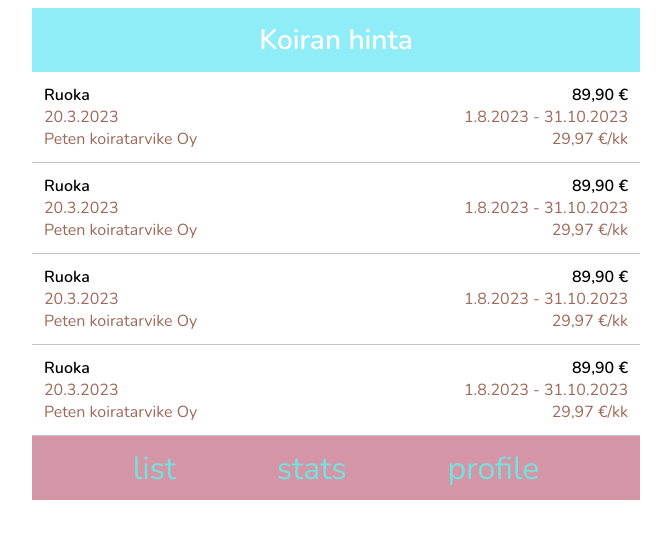
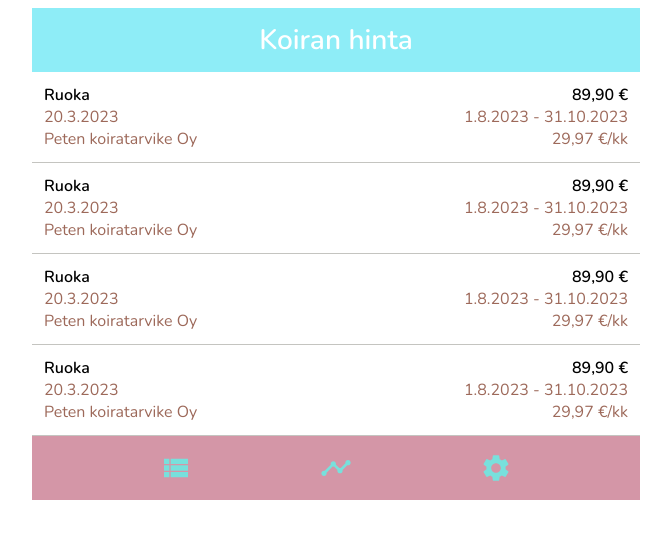
Before and after one commit to TiiaJau/koiran-hinta, a React (Vite) app: page / in a window 1280 px wide. Shown: the top 538 px of the page, without its empty margins (304-975 px from the left). Built offline with nearby package versions, Linux system fonts and the light colour scheme.

Commit message:
muuttaa menupalkin tekstit ikoneiksi

```diff
--- a/package.json
+++ b/package.json
@@ -11,7 +11,8 @@
   },
   "dependencies": {
     "react": "^18.2.0",
-    "react-dom": "^18.2.0"
+    "react-dom": "^18.2.0",
+    "react-icons": "^4.10.1"
   },
   "devDependencies": {
     "@types/react": "^18.2.15",
--- a/src/components/Menu/Menu.jsx
+++ b/src/components/Menu/Menu.jsx
@@ -1,12 +1,15 @@
+import { MdViewList } from 'react-icons/md'
+import { MdTimeline } from 'react-icons/md'
+import { MdSettings } from 'react-icons/md'
 import styles from './Menu.module.scss'
 
 function Menu() {
 
   return (
     <div className={styles.menu}>
-      <div>list</div>
-      <div>stats</div>
-      <div>profile</div>
+      <div><MdViewList /></div>
+      <div><MdTimeline /></div>
+      <div><MdSettings /></div>
     </div>
   )
 
--- a/src/components/Menu/Menu.module.scss
+++ b/src/components/Menu/Menu.module.scss
@@ -10,3 +10,8 @@
     justify-content: space-evenly;
     align-items: center;
   }
+
+  .menu > div {
+    display: flex;
+    align-items: center;
+  }
```
Also changed, not shown: 1 other file (tests, documents, lock files or other folders).
